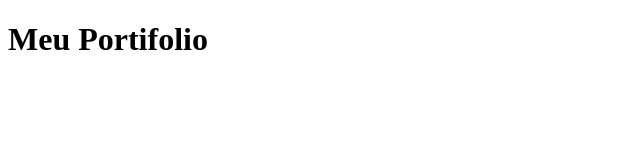
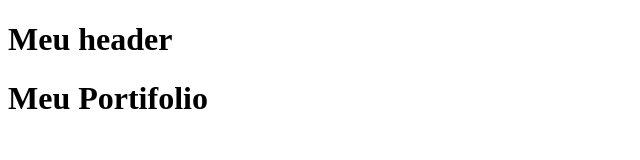
Before and after one commit to mnluucas/DC---Portfolio, a plain HTML site: page index.html in a window 1280 px wide. Shown: the whole page, without its empty margins (0-640 px from the left). Drawn offline with Linux system fonts and the light colour scheme.

Commit message:
Add header

```diff
--- a/index.html
+++ b/index.html
@@ -7,7 +7,9 @@
 </head>
 <body>
     <header>
-
+        <h1>
+            Meu header
+        </h1>
     </header>
     <h1>
         Meu Portifolio
```
